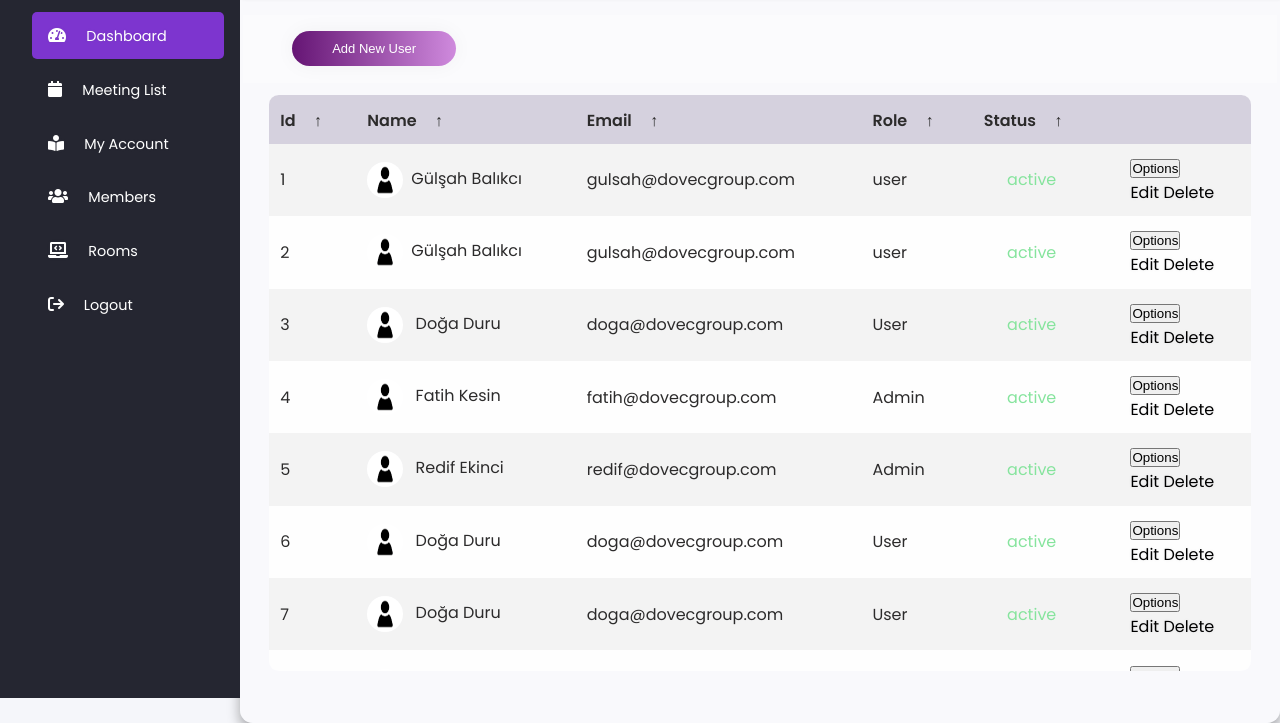
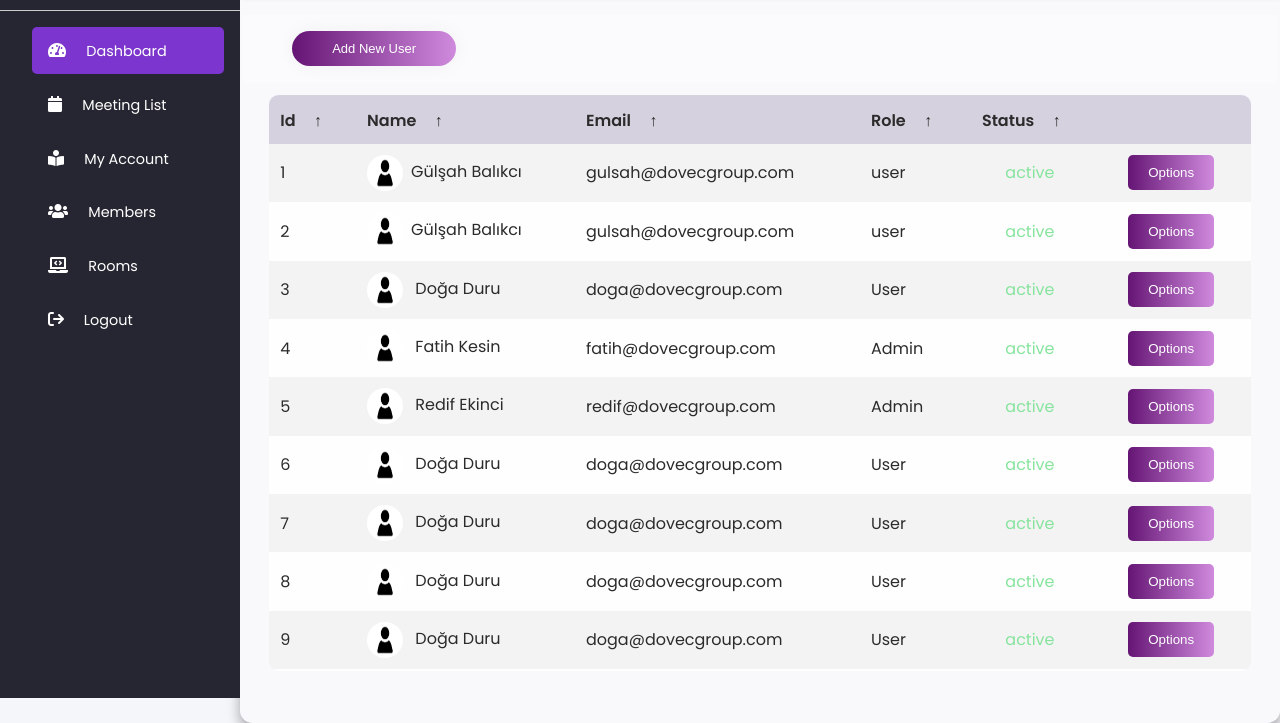
Before and after one commit to IremBicen/MeetingScheduler, a plain HTML site: page members.html in a window 1280 px wide. Shown: the part 102-825 px from the top of the page. Drawn offline with Linux system fonts and the light colour scheme.

Commit message:
ikinci gönderme

```diff
--- a/members.html
+++ b/members.html
@@ -21,8 +21,7 @@
 <section class="sidebar">
     <div class="sidebar-brand">
         <h2>
-            <span><i class="fab fa-font-awesome-alt"></i></span>
-            <span>Döveç </span>
+            <span> <img src="images/logo.png" alt="Şirket Logosu"width="150" height="50"></span>
         </h2>
     </div>
 
@@ -200,11 +199,11 @@
                             </td>
                             <td>
                                 <div class="dropdown">
-                                    <button class="dropdown-btn" onclick="toggleOptions()">Options</button>
-                                    <div class="dropdown-content" id="options">
-                                        <a href="#" onclick="editUser('user1')">Edit</a>
-                                        <a href="#" onclick="deleteUser('user1')">Delete</a>
-                                    </div>
+                                    <button class="dropdown-toggle" type="button" aria-haspopup="true" aria-expanded="false">Options</button>
+                                    <ul class="dropdown-menu">
+                                      <li><a href="#">Edit</a></li>
+                                      <li><a href="#">Delete</a></li>
+                                    </ul>
                                   </div>
 
                         </tr>
@@ -218,11 +217,11 @@
                             </td>
                             <td>
                                 <div class="dropdown">
-                                    <button class="dropdown-btn">Options</button>
-                                    <div class="dropdown-content">
-                                        <a href="#" onclick="editUser('user2')">Edit</a>
-                                        <a href="#" onclick="deleteUser('user2')">Delete</a>
-                                    </div>
+                                    <button class="dropdown-toggle" type="button" aria-haspopup="true" aria-expanded="false">Options</button>
+                                    <ul class="dropdown-menu">
+                                      <li><a href="#">Edit</a></li>
+                                      <li><a href="#">Delete</a></li>
+                                    </ul>
                                   </div>
                         </tr>
                         <td> 3</td>
@@ -234,11 +233,11 @@
                         </td>
                         <td>
                             <div class="dropdown">
-                                <button class="dropdown-btn">Options</button>
-                                <div class="dropdown-content">
-                                    <a href="#">Edit</a>
-                                    <a href="#">Delete</a>
-                                </div>
+                                <button class="dropdown-toggle" type="button" aria-haspopup="true" aria-expanded="false">Options</button>
+                                <ul class="dropdown-menu">
+                                  <li><a href="#">Edit</a></li>
+                                  <li><a href="#">Delete</a></li>
+                                </ul>
                               </div>
                         </td>
                         </tr>
@@ -252,11 +251,11 @@
                             </td>
                             <td>
                                 <div class="dropdown">
-                                    <button class="dropdown-btn">Options</button>
-                                    <div class="dropdown-content">
-                                        <a href="#">Edit</a>
-                                        <a href="#">Delete</a>
-                                    </div>
+                                    <button class="dropdown-toggle" type="button" aria-haspopup="true" aria-expanded="false">Options</button>
+                                    <ul class="dropdown-menu">
+                                      <li><a href="#">Edit</a></li>
+                                      <li><a href="#">Delete</a></li>
+                                    </ul>
                                   </div>
                             </td>
                         </tr>
@@ -270,11 +269,11 @@
                             </td>
                             <td>
                                 <div class="dropdown">
-                                    <button class="dropdown-btn">Options</button>
-                                    <div class="dropdown-content">
-                                        <a href="#">Edit</a>
-                                        <a href="#">Delete</a>
-                                    </div>
+                                    <button class="dropdown-toggle" type="button" aria-haspopup="true" aria-expanded="false">Options</button>
+                                    <ul class="dropdown-menu">
+                                      <li><a href="#">Edit</a></li>
+                                      <li><a href="#">Delete</a></li>
+                                    </ul>
                                   </div>
                             </td>
                         </tr>
@@ -288,11 +287,11 @@
                             </td>
                             <td>
                                 <div class="dropdown">
-                                    <button class="dropdown-btn">Options</button>
-                                    <div class="dropdown-content">
-                                        <a href="#">Edit</a>
-                                        <a href="#">Delete</a>
-                                    </div>
+                                    <button class="dropdown-toggle" type="button" aria-haspopup="true" aria-expanded="false">Options</button>
+                                    <ul class="dropdown-menu">
+                                      <li><a href="#">Edit</a></li>
+                                      <li><a href="#">Delete</a></li>
+                                    </ul>
                                   </div>
                             </td>
                         </tr>
@@ -306,11 +305,11 @@
                             </td>
                             <td>
                                 <div class="dropdown">
-                                    <button class="dropdown-btn">Options</button>
-                                    <div class="dropdown-content">
-                                        <a href="#">Edit</a>
-                                        <a href="#">Delete</a>
-                                    </div>
+                                    <button class="dropdown-toggle" type="button" aria-haspopup="true" aria-expanded="false">Options</button>
+                                    <ul class="dropdown-menu">
+                                      <li><a href="#">Edit</a></li>
+                                      <li><a href="#">Delete</a></li>
+                                    </ul>
                                   </div>
                             </td>
                         </tr>
@@ -324,11 +323,11 @@
                             </td>
                             <td>
                                 <div class="dropdown">
-                                    <button class="dropdown-btn">Options</button>
-                                    <div class="dropdown-content">
-                                        <a href="#">Edit</a>
-                                        <a href="#">Delete</a>
-                                    </div>
+                                    <button class="dropdown-toggle" type="button" aria-haspopup="true" aria-expanded="false">Options</button>
+                                    <ul class="dropdown-menu">
+                                      <li><a href="#">Edit</a></li>
+                                      <li><a href="#">Delete</a></li>
+                                    </ul>
                                   </div>
                             </td>
                         </tr>
@@ -342,11 +341,11 @@
                             </td>
                             <td>
                                 <div class="dropdown">
-                                    <button class="dropdown-btn">Options</button>
-                                    <div class="dropdown-content">
-                                        <a href="#">Edit</a>
-                                        <a href="#">Delete</a>
-                                    </div>
+                                    <button class="dropdown-toggle" type="button" aria-haspopup="true" aria-expanded="false">Options</button>
+                                    <ul class="dropdown-menu">
+                                      <li><a href="#">Edit</a></li>
+                                      <li><a href="#">Delete</a></li>
+                                    </ul>
                                   </div>
                             </td>
                         </tr>
@@ -360,11 +359,11 @@
                             </td>
                             <td>
                                 <div class="dropdown">
-                                    <button class="dropdown-btn">Options</button>
-                                    <div class="dropdown-content">
-                                        <a href="#">Edit</a>
-                                        <a href="#">Delete</a>
-                                    </div>
+                                    <button class="dropdown-toggle" type="button" aria-haspopup="true" aria-expanded="false">Options</button>
+                                    <ul class="dropdown-menu">
+                                      <li><a href="#">Edit</a></li>
+                                      <li><a href="#">Delete</a></li>
+                                    </ul>
                                   </div>
                             </td>
                         </tr>
@@ -378,11 +377,11 @@
                             </td>
                             <td>
                                 <div class="dropdown">
-                                    <button class="dropdown-btn">Options</button>
-                                    <div class="dropdown-content">
-                                        <a href="#">Edit</a>
-                                        <a href="#">Delete</a>
-                                    </div>
+                                    <button class="dropdown-toggle" type="button" aria-haspopup="true" aria-expanded="false">Options</button>
+                                    <ul class="dropdown-menu">
+                                      <li><a href="#">Edit</a></li>
+                                      <li><a href="#">Delete</a></li>
+                                    </ul>
                                   </div>
                             </td>
                         </tr>
@@ -396,11 +395,11 @@
                             </td>
                             <td>
                                 <div class="dropdown">
-                                    <button class="dropdown-btn">Options</button>
-                                    <div class="dropdown-content">
-                                        <a href="#">Edit</a>
-                                        <a href="#">Delete</a>
-                                    </div>
+                                    <button class="dropdown-toggle" type="button" aria-haspopup="true" aria-expanded="false">Options</button>
+                                    <ul class="dropdown-menu">
+                                      <li><a href="#">Edit</a></li>
+                                      <li><a href="#">Delete</a></li>
+                                    </ul>
                                   </div>
                             </td>
                         </tr>
```
Also changed, not shown: forgotpassword.html (added, +33 -0 lines), index.html (+2 -6 lines), page.html (+8 -13 lines), rooms.html (+32 -34 lines), user.html (+1 -6 lines), images/logo.png (added). Lines whose indentation alone changed are shown as unchanged.
